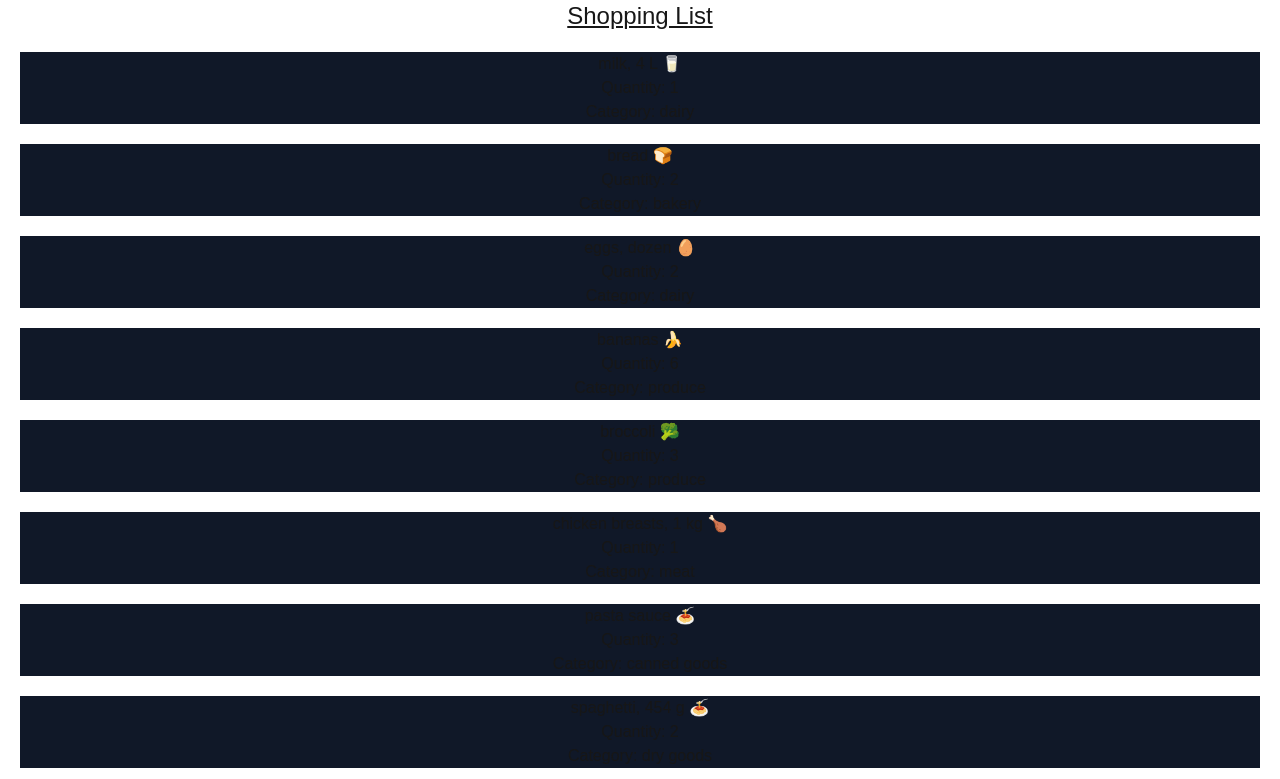
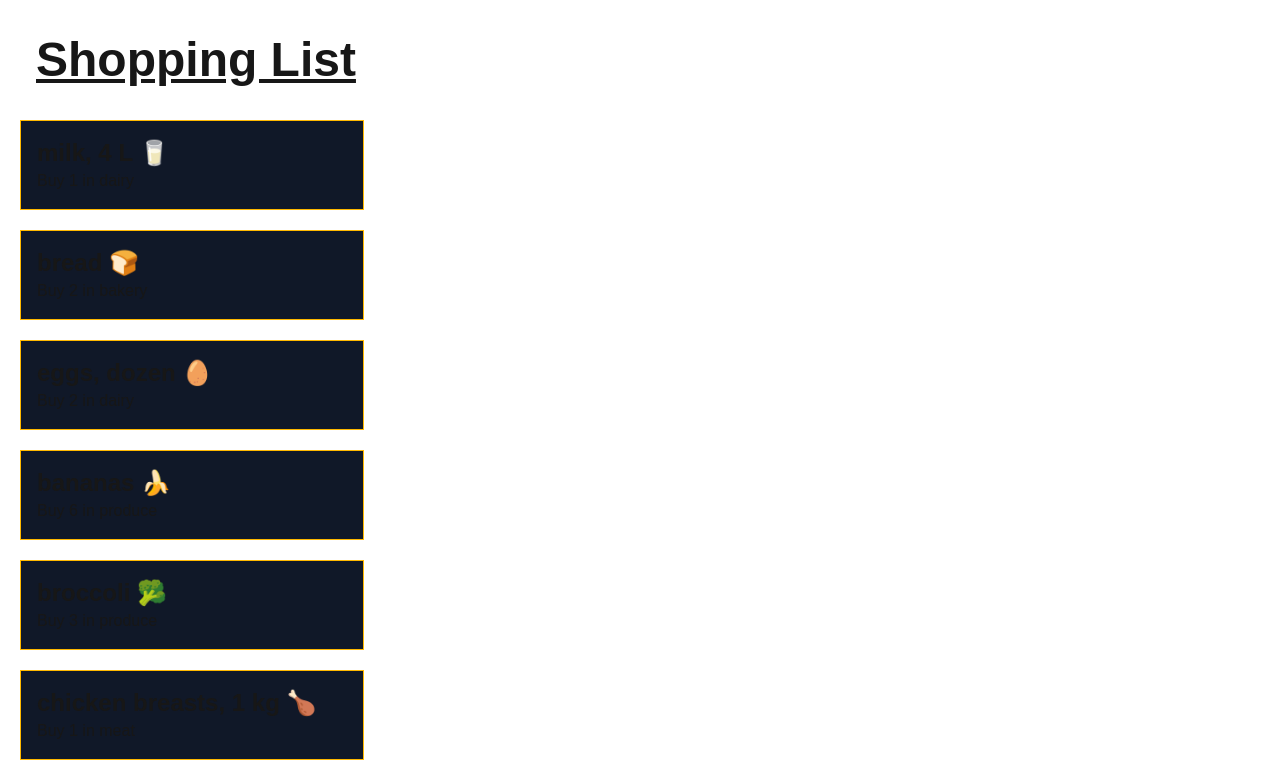
Before and after one commit to RonaldoK618/cprg306-assignments, a Next.js app: page /week-3 in a window 1280 px wide. Shown: the top 779 px of the page. Built offline with nearby package versions, Linux system fonts and the light colour scheme.

Commit message:
Added css styles

```diff
--- a/app/week-3/item-list.js
+++ b/app/week-3/item-list.js
@@ -75,7 +75,7 @@ export default function ItemList({}) {
 
     return (
         <main>
-            <ul class="text-center">
+            <ul class="max-w-sm">
                 <li><Item name={item1.name} quantity={item1.quantity} category={item1.category}/></li>
                 <li><Item name={item2.name} quantity={item2.quantity} category={item2.category}/></li>
                 <li><Item name={item3.name} quantity={item3.quantity} category={item3.category}/></li>
--- a/app/week-3/item.js
+++ b/app/week-3/item.js
@@ -1,9 +1,8 @@
 export default function Item({name, quantity, category}) {
     return (
-        <ul class = "m-5 bg-gray-900">
-            <li>{name}</li>
-            <li>Quantity: {quantity}</li>
-            <li>Category: {category}</li>
+        <ul class = "m-5 p-4 bg-gray-900 border border-amber-400 w-auto">
+            <h2 class = "text-2xl font-bold">{name}</h2>
+            <div>Buy {quantity} in {category}</div>
         </ul>
     );
 }
--- a/app/week-3/page.js
+++ b/app/week-3/page.js
@@ -3,7 +3,7 @@ import ItemList from "./item-list";
 export default function Page() {
     return (
         <main>
-            <h1 class="text-2xl underline text-center">Shopping List</h1>
+            <h1 class="text-5xl underline m-5 p-4 font-bold">Shopping List</h1>
             <ItemList />
         </main>
     );
```
